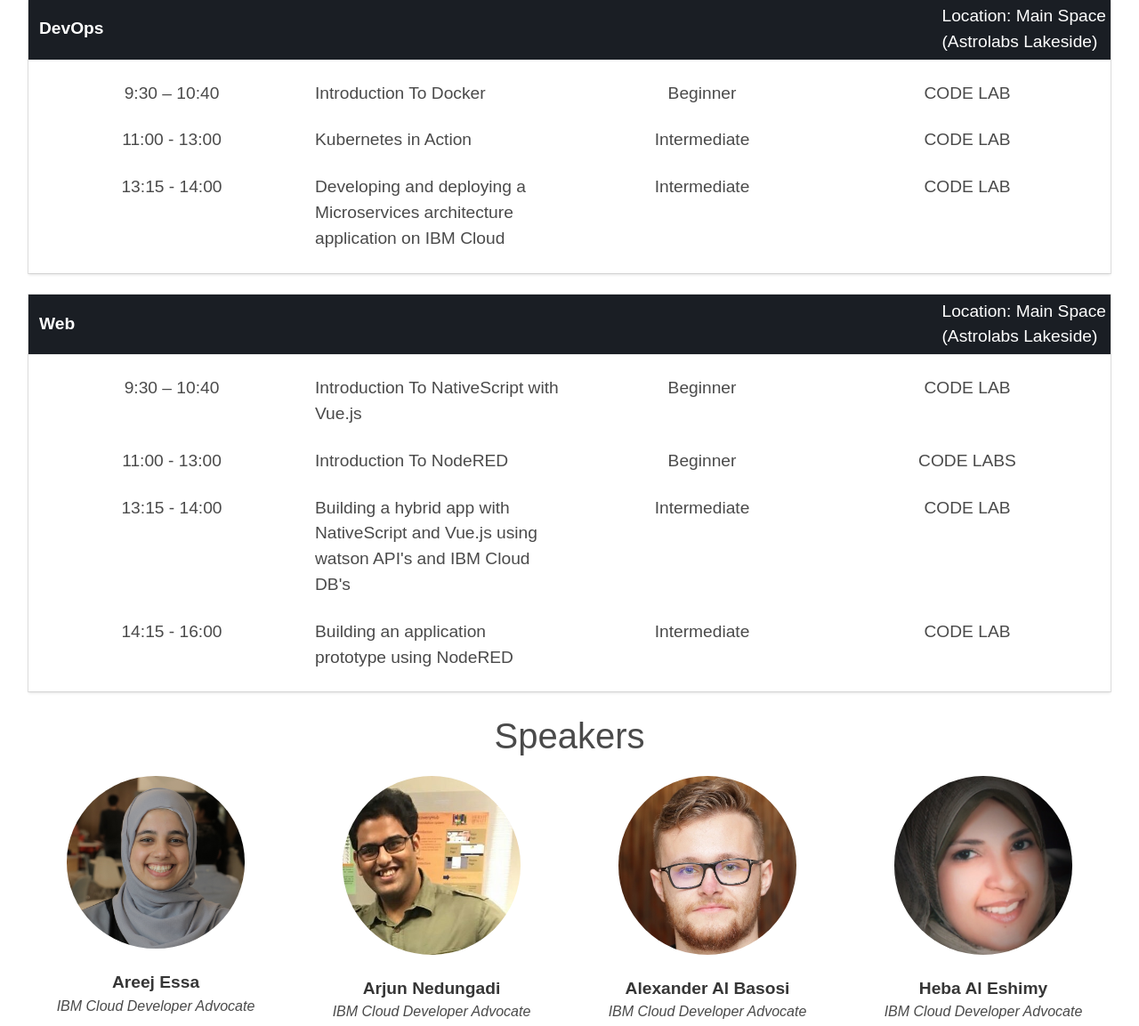
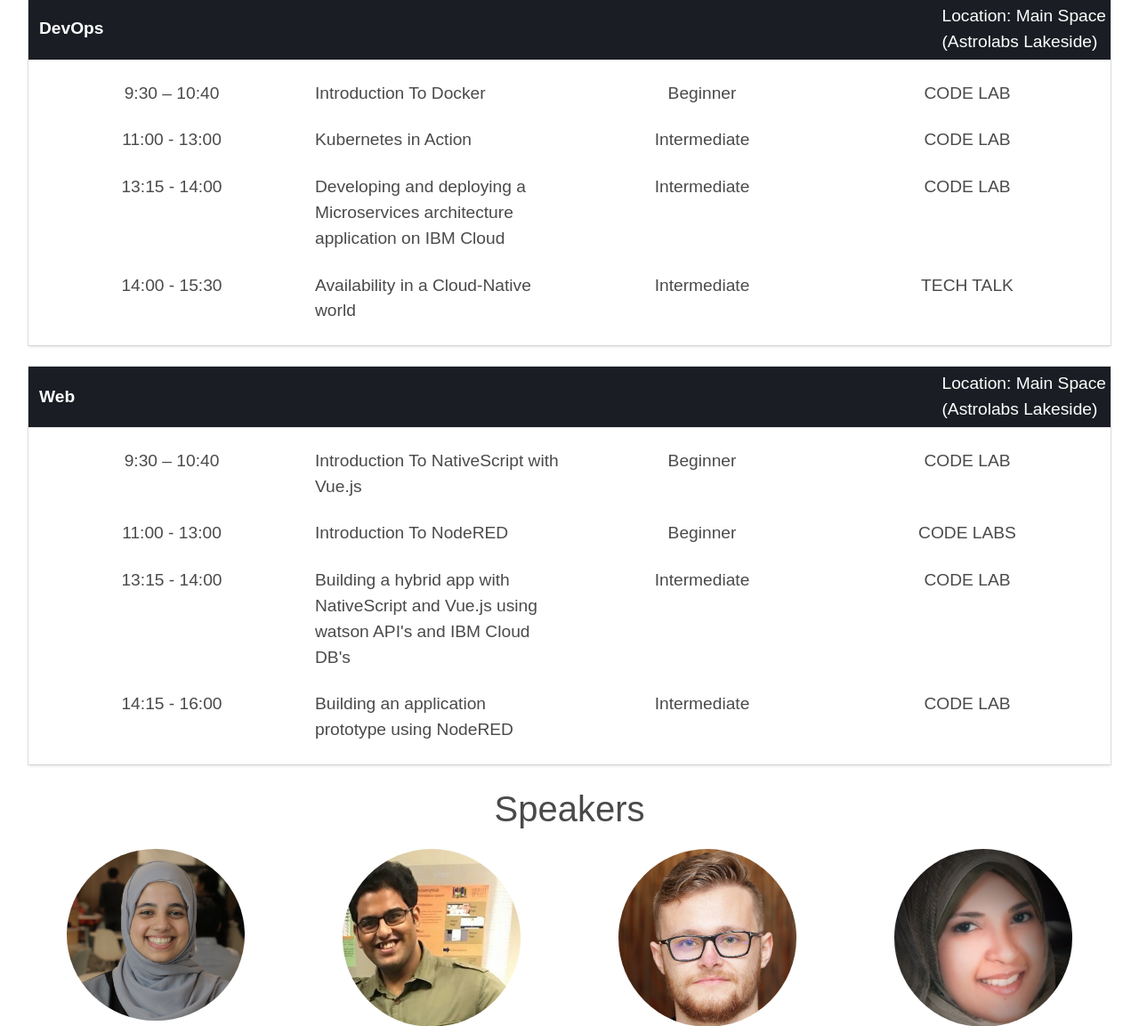
Before and after one commit to sudoalgorithm/IBM-Cloud-DevFest-2018-Website, a Flask app: page / in a window 1280 px wide. Shown: the part 4289-5442 px from the top of the page at 89% size. Run offline with Flask 2, Linux system fonts and the light colour scheme; some libraries are stand-ins or nearby versions.

Commit message:
New Speaker Added to DevOps:- Haytham_Elkhoja, Upadated the image section and agenda

```diff
--- a/templates/index.html
+++ b/templates/index.html
@@ -531,6 +531,20 @@
                                 <p class="has-text-centered">CODE LAB</p>
                             </div>
                         </div>
+                        <div class="columns">
+                            <div class="column">
+                                <p class="has-text-centered">14:00 - 15:30</p>
+                            </div>
+                            <div class="column">
+                                <p>Availability in a Cloud-Native world</p>
+                            </div>
+                            <div class="column">
+                                <p class="has-text-centered">Intermediate</p>
+                            </div>
+                            <div class="column">
+                                <p class="has-text-centered">TECH TALK</p>
+                            </div>
+                        </div>
                     </div>
                 </div>
             </div>
@@ -668,10 +682,10 @@
                     <p class="has-text-centered speaker-designation"><em>Senior Data Scientist @Reaktor</em></p>
                 </div>
                 <div class="column">
-                    <a href="" target="_blank"><img class="speaker-images" src=""></a>
+                    <a href="https://www.linkedin.com/in/haythamelkhoja/" target="_blank"><img class="speaker-images" src="{{ url_for('static', filename='speakers/Haytham_Elkhoja.jpg')}}"></a>
                     <br>
-                    <p class="has-text-centered"><strong></strong></p>
-                    <p class="has-text-centered speaker-designation"><em></em></p>
+                    <p class="has-text-centered"><strong>Haytham Elkhoja</strong></p>
+                    <p class="has-text-centered speaker-designation"><em>Cloud Platform Architect @IBM</em></p>
                 </div>
                 <div class="column">
                     <a href="" target="_blank"><img class="speaker-images" src=""></a>
```
Also changed, not shown: static/speakers/Haytham_Elkhoja.jpg (added), 2 other files.
